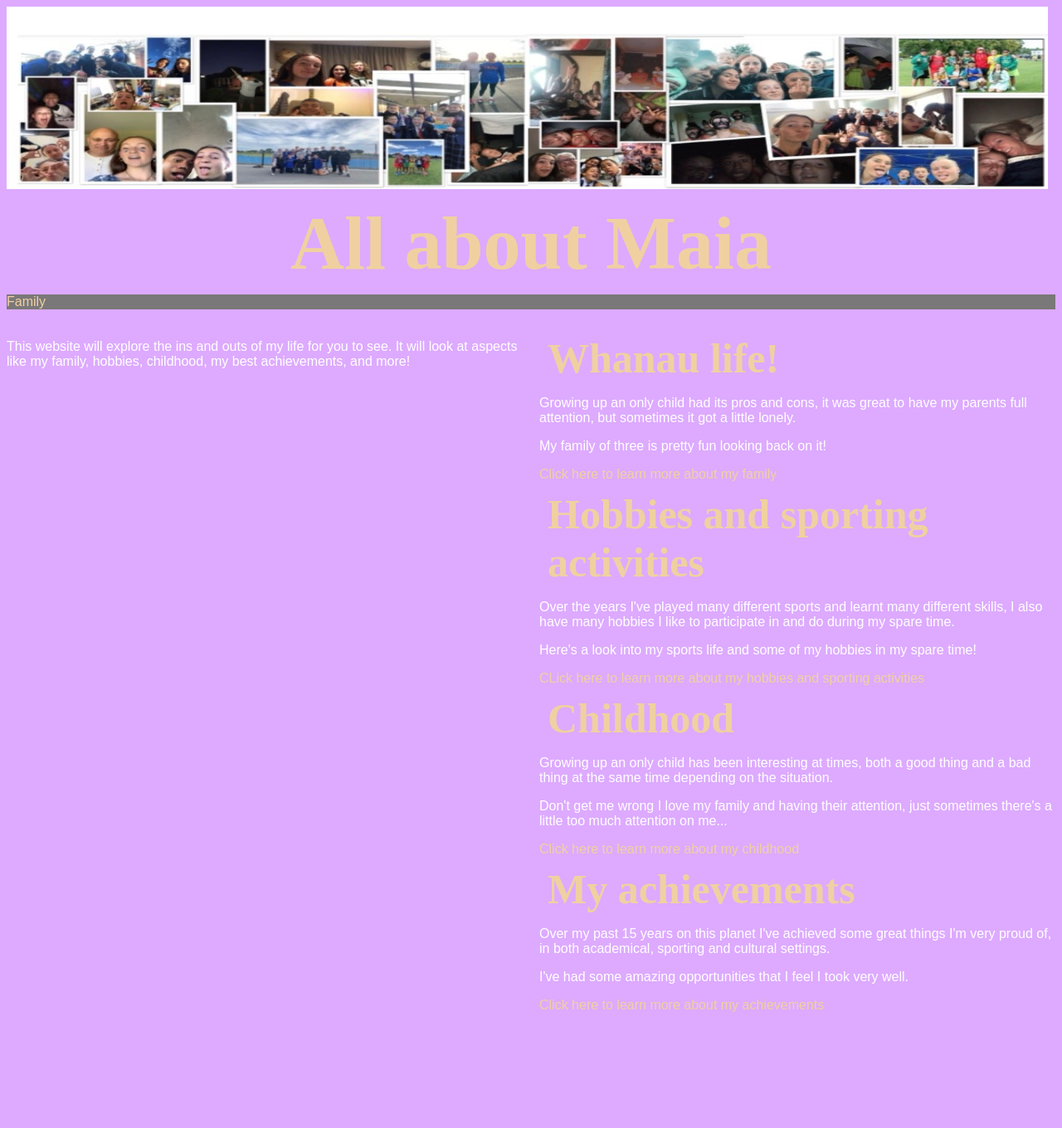
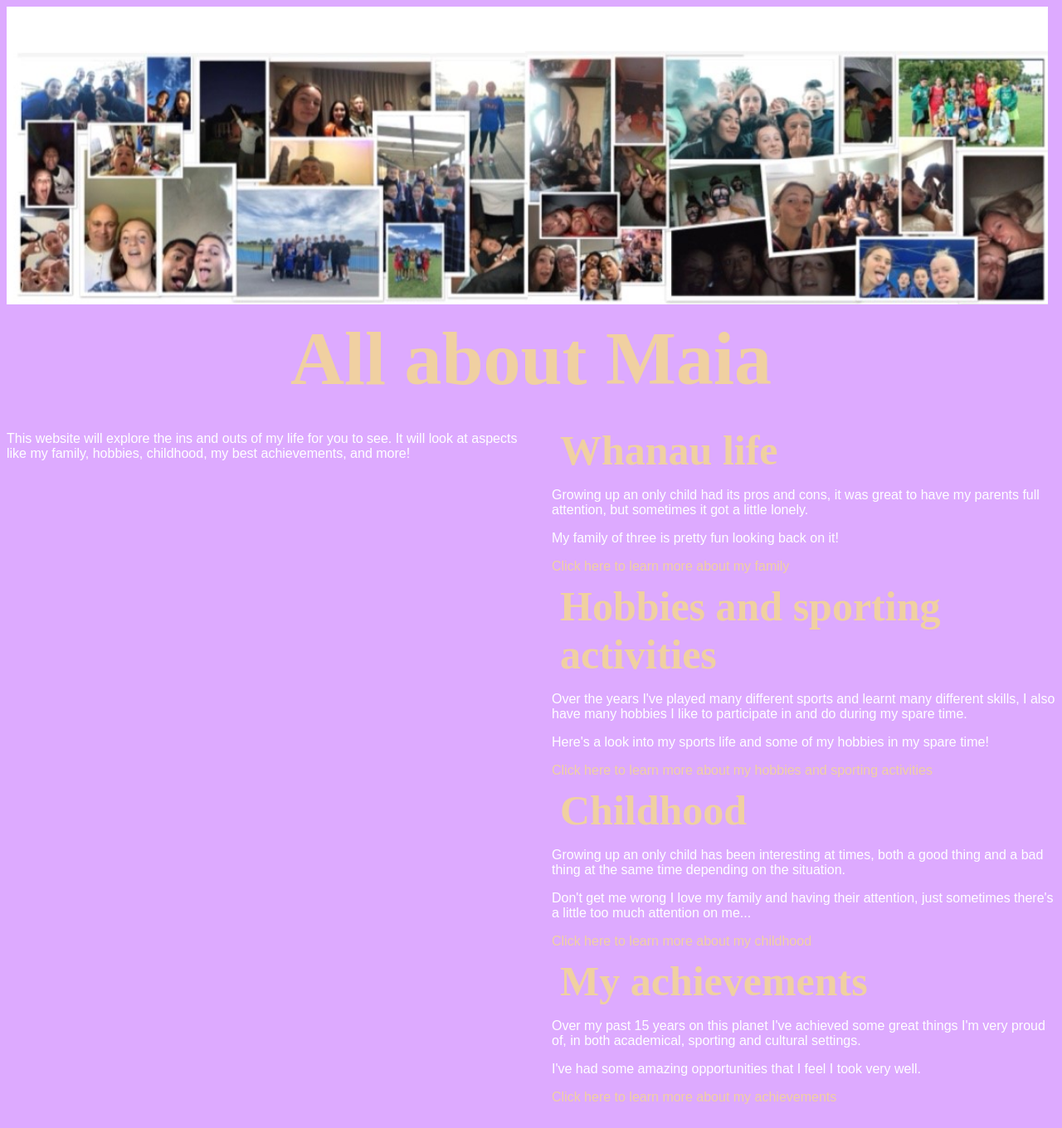
Before and after one commit to standrewscollege2018/2020-year-11-web-design-classwork-mco6219, a PHP site: page / in a window 1280 px wide. Shown: the whole page at 83% size. Before the commit the page ends 1220 px from the top, so only its background shows below. Run offline with PHP 8.4, Linux system fonts and the light colour scheme; some web fonts are replaced.

Commit message:
small changes

```diff
--- a/all about me/index.html
+++ b/all about me/index.html
@@ -2,22 +2,19 @@
 <html lang="en" dir="ltr">
   <head>
     <meta charset="utf-8">
-    <img src="images/collage.jpg" alt="Life" height="220px" width="1255px">
+    <img src="images/collage.jpg" alt="Life" height="220px" width="1255px" class="image-resize">
 <link rel="stylesheet" href="styles.css">
     <title>About me!</title>
     <link rel="shortcut icon" type="image/png" href="images/favicon.png"
     </head>
 <h1>All about Maia</h1>
-<div class="nav-container">
-<a href="family.html">Family</a>
-</div>
 
 <div class="col-container">
   <div class="left-col">
     <p>This website will explore the ins and outs of my life for you to see. It will look at aspects like my family, hobbies, childhood, my best achievements, and more!</p>
   </div>
   <div class="right-col">
-    <h2>Whanau life!</h2>
+    <h2>Whanau life</h2>
 
     <p>Growing up an only child had its pros and cons, it was great to have my parents full attention, but sometimes it got a little lonely.</p>
 
@@ -30,7 +27,7 @@
     <p>Over the years I've played many different sports and learnt many different skills, I also have many hobbies I like to participate in and do during my spare time.</p>
     <p>Here's a look into my sports life and some of my hobbies in my spare time!</p>
 
-    <a href="hobbies.html">CLick here to learn more about my hobbies and sporting activities</a>
+    <a href="hobbies.html">Click here to learn more about my hobbies and sporting activities</a>
     <h2>Childhood</h2>
 
     <p>Growing up an only child has been interesting at times, both a good thing and a bad thing at the same time depending on the situation.</p>
--- a/all about me/styles.css
+++ b/all about me/styles.css
@@ -38,25 +38,18 @@ a:hover {text-decoration: underline;
 margin-top: 20px;
 display: grid;
   grid-template-columns: repeat(auto-fit, minmax(300px, 1fr));
-  grid-gap: 20px
+  grid-gap: 10px;
 }
 
 .left-col {
-
 }
 
 .right-col {
-
+padding-left: 20px;
+padding-bottom: 20px;
 }
 
-.banner {
-  width: 100%;
-  background-color:
-  padding: 20px;
-  text-align: center;
+.image-resize {
+  max-width: 100%;
+  height: auto;
 }
-
-.nav-container {
-  width: 100%;
-  background-color: rgb(122, 120, 120);
-}
```
